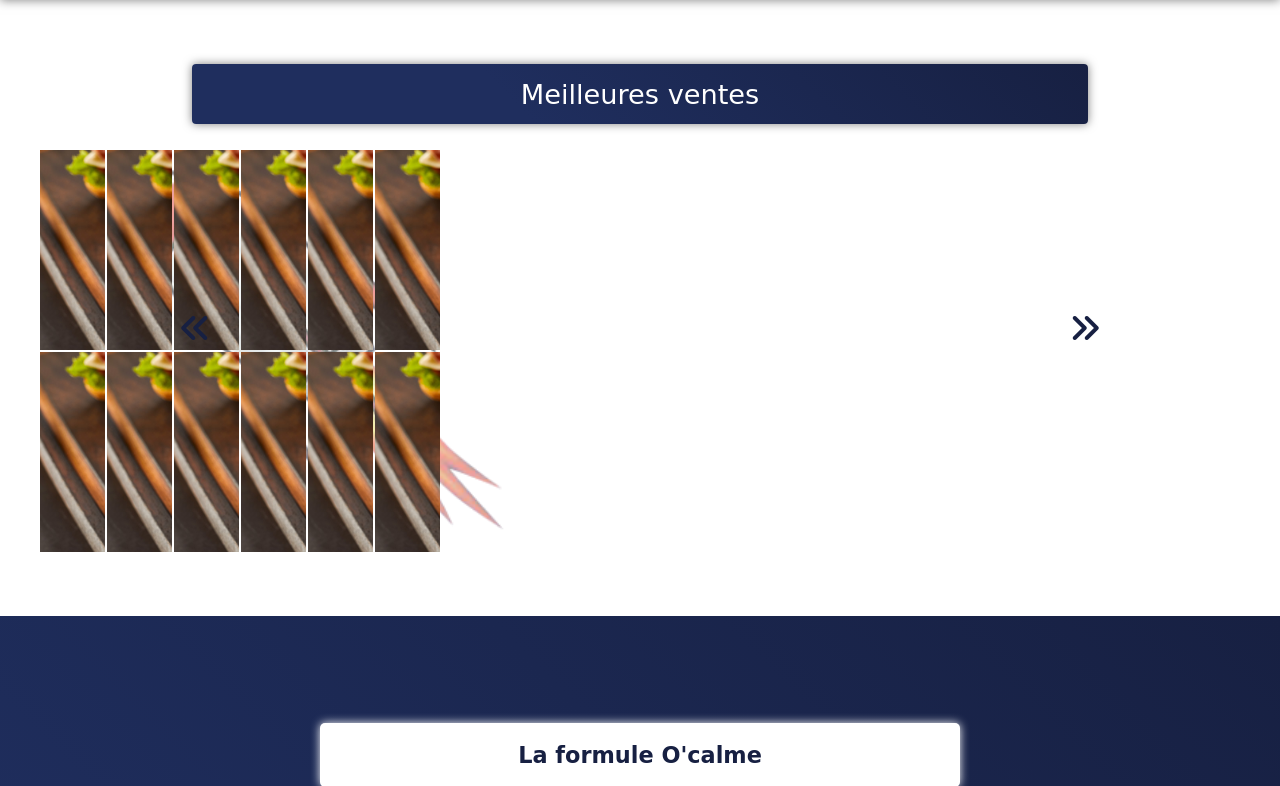
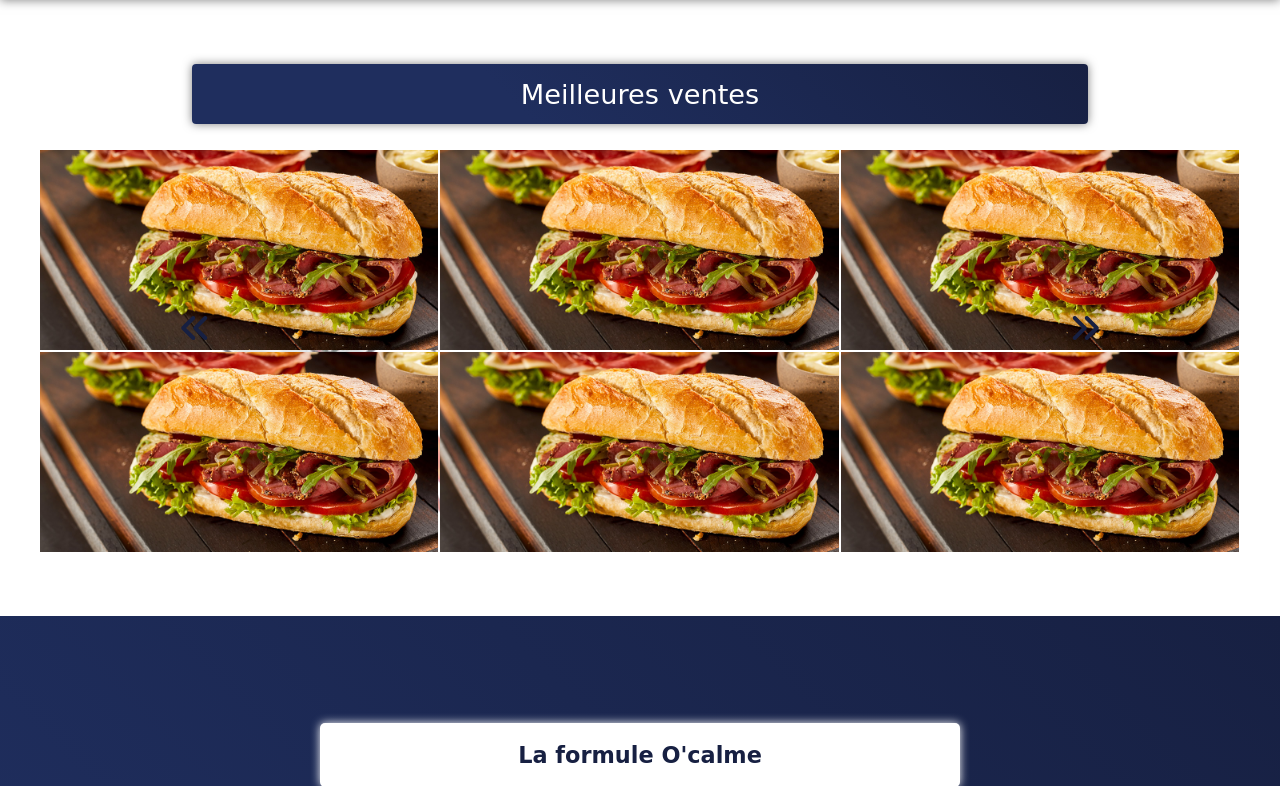
Before and after one commit to Anth0-12/student-croute-v2, a PHP site: page / in a window 1280 px wide. Shown: the part 240-1026 px from the top of the page. Run offline with PHP 8.4, Linux system fonts and the light colour scheme; some web fonts are replaced.

Commit message:
formules + carousel

```diff
--- a/style/style.css
+++ b/style/style.css
@@ -580,8 +580,8 @@ header {
 }
 
 #container, #container2 {
-  width: 400px !important;
-  height: 200px !important;
+  width: 400px;
+  height: 200px;
 
   display: flex;
 
@@ -627,8 +627,8 @@ header {
 }
 
 .photo_carousel {
-  width: 400px !important;
-  height: 200px !important;
+  width: 400px;
+  height: 200px;
 
   margin: 0;
 
```
